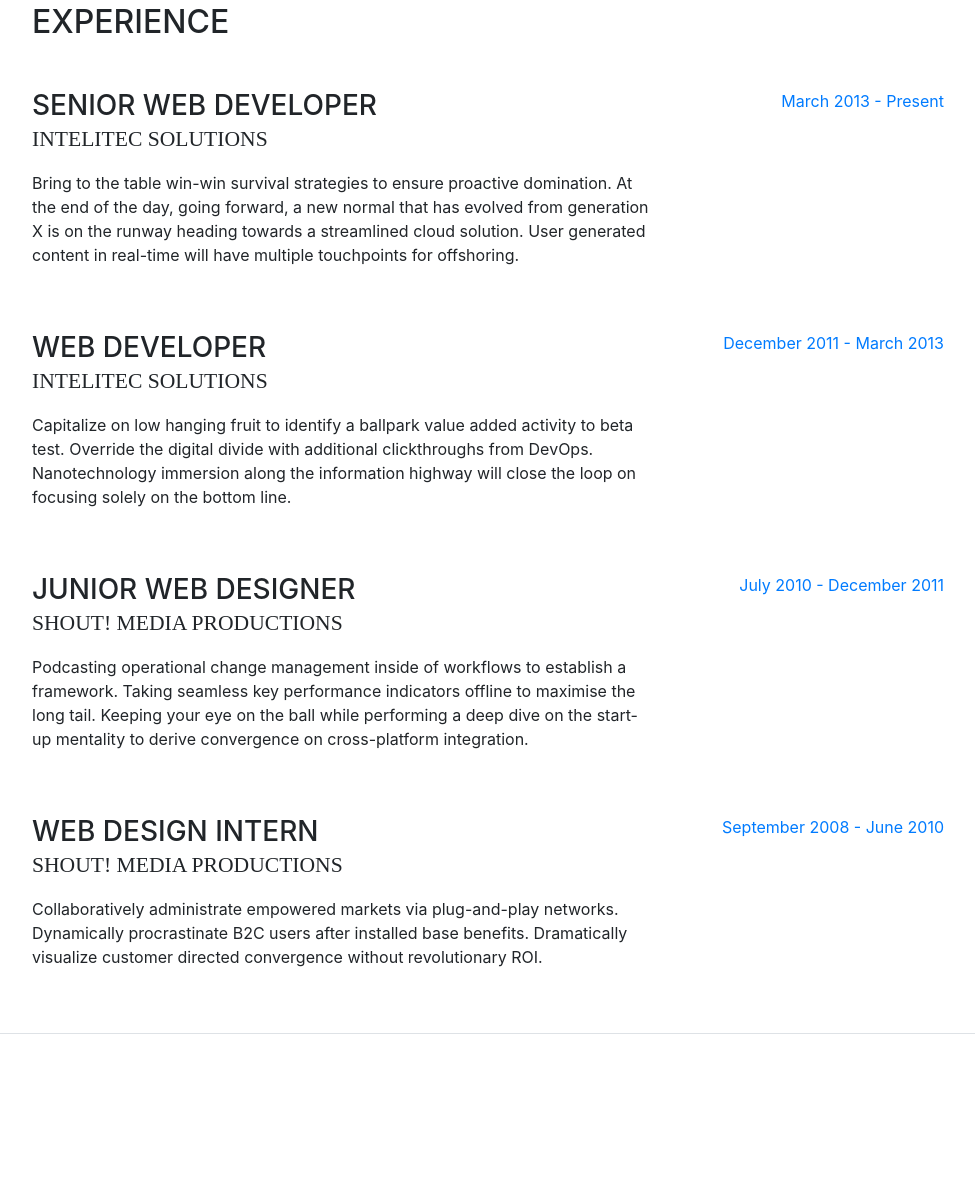
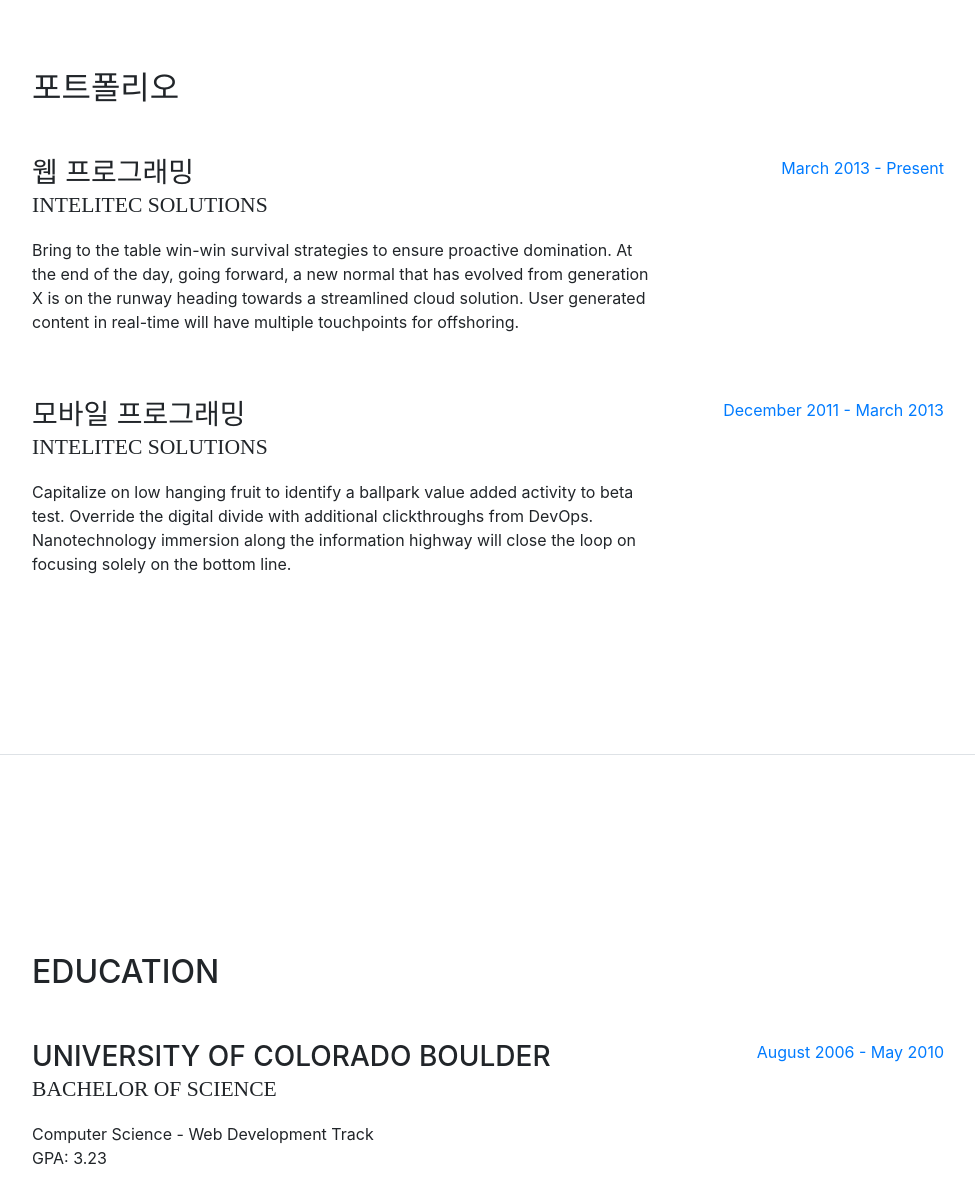
Before and after one commit to GeonYoungKim/GeonYoungKim.github.io, a website with bundled scripts: page index.html in a window 1280 px wide. Shown: the part 845-2030 px from the top of the page, without its empty margins (288-1263 px from the left). Built offline with nearby package versions, Linux system fonts and the light colour scheme; a web font is replaced by a local one.

Commit message:
포트폴리오 section수정

```diff
--- a/index.html
+++ b/index.html
@@ -43,7 +43,7 @@
             <a class="nav-link js-scroll-trigger" href="#about">소개</a>
           </li>
           <li class="nav-item">
-            <a class="nav-link js-scroll-trigger" href="#experience">포트폴리오</a>
+            <a class="nav-link js-scroll-trigger" href="#portfolio">포트폴리오</a>
           </li>
           <li class="nav-item">
             <a class="nav-link js-scroll-trigger" href="#education">커뮤니티</a>
@@ -54,7 +54,7 @@
 
     <div class="container-fluid p-0">
 
-      <section class="resume-section p-3 p-lg-5 d-flex d-column" id="about">
+        <section class="resume-section p-3 p-lg-5 d-flex d-column" id="about">
         <div class="my-auto">
           <h1 class="mb-0">김건영의
             <span class="text-primary">깃허브 페이지</span>
@@ -100,13 +100,13 @@
         </div>
       </section>
 
-      <section class="resume-section p-3 p-lg-5 d-flex flex-column" id="experience">
+      <section class="resume-section p-3 p-lg-5 d-flex flex-column" id="portfolio">
         <div class="my-auto">
-          <h2 class="mb-5">Experience</h2>
+          <h2 class="mb-5">포트폴리오</h2>
 
           <div class="resume-item d-flex flex-column flex-md-row mb-5">
             <div class="resume-content mr-auto">
-              <h3 class="mb-0">Senior Web Developer</h3>
+              <h3 class="mb-0">웹 프로그래밍</h3>
               <div class="subheading mb-3">Intelitec Solutions</div>
               <p>Bring to the table win-win survival strategies to ensure proactive domination. At the end of the day, going forward, a new normal that has evolved from generation X is on the runway heading towards a streamlined cloud solution. User generated content in real-time will have multiple touchpoints for offshoring.</p>
             </div>
@@ -117,7 +117,7 @@
 
           <div class="resume-item d-flex flex-column flex-md-row mb-5">
             <div class="resume-content mr-auto">
-              <h3 class="mb-0">Web Developer</h3>
+              <h3 class="mb-0">모바일 프로그래밍</h3>
               <div class="subheading mb-3">Intelitec Solutions</div>
               <p>Capitalize on low hanging fruit to identify a ballpark value added activity to beta test. Override the digital divide with additional clickthroughs from DevOps. Nanotechnology immersion along the information highway will close the loop on focusing solely on the bottom line.</p>
             </div>
@@ -125,29 +125,6 @@
               <span class="text-primary">December 2011 - March 2013</span>
             </div>
           </div>
-
-          <div class="resume-item d-flex flex-column flex-md-row mb-5">
-            <div class="resume-content mr-auto">
-              <h3 class="mb-0">Junior Web Designer</h3>
-              <div class="subheading mb-3">Shout! Media Productions</div>
-              <p>Podcasting operational change management inside of workflows to establish a framework. Taking seamless key performance indicators offline to maximise the long tail. Keeping your eye on the ball while performing a deep dive on the start-up mentality to derive convergence on cross-platform integration.</p>
-            </div>
-            <div class="resume-date text-md-right">
-              <span class="text-primary">July 2010 - December 2011</span>
-            </div>
-          </div>
-
-          <div class="resume-item d-flex flex-column flex-md-row">
-            <div class="resume-content mr-auto">
-              <h3 class="mb-0">Web Design Intern</h3>
-              <div class="subheading mb-3">Shout! Media Productions</div>
-              <p>Collaboratively administrate empowered markets via plug-and-play networks. Dynamically procrastinate B2C users after installed base benefits. Dramatically visualize customer directed convergence without revolutionary ROI.</p>
-            </div>
-            <div class="resume-date text-md-right">
-              <span class="text-primary">September 2008 - June 2010</span>
-            </div>
-          </div>
-
         </div>
 
       </section>
```
